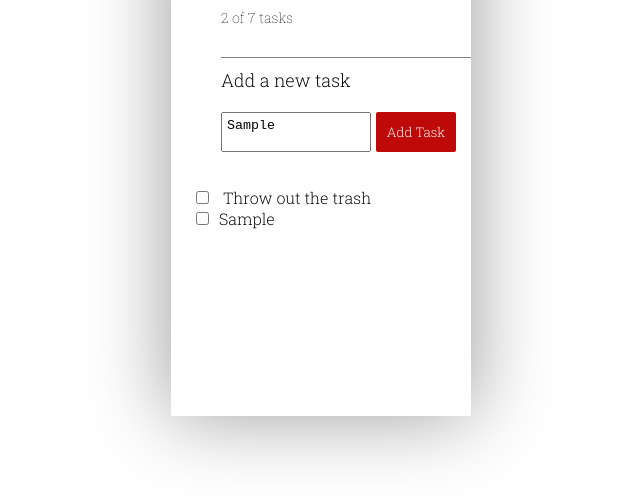
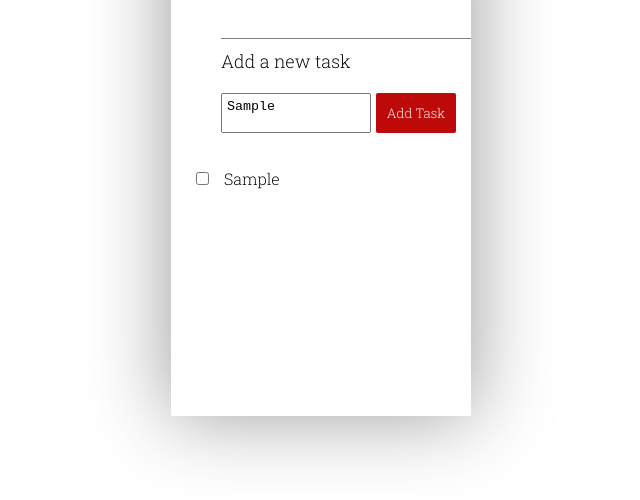
Before and after one commit to Gc0rp/tasks-list, a plain HTML site: page index.html in a window 1280 px wide. Both pictures are taken after typing "Sample" into the empty fields and a click on the button "Add Task". Shown: the part 234-734 px from the top of the page, without its empty margins (319-959 px from the left). Drawn offline with Linux system fonts and the light colour scheme.

Commit message:
Added functionality to add tasks and started programming to allow the user to remove tasks. Cleaned up task-list CSS..

```diff
--- a/index.html
+++ b/index.html
@@ -16,7 +16,7 @@
         <article>
             <header>
                 <h1 class="main-heading">My Tasks</h1>
-                <h3 class="tasks-completed">2 of 7 tasks</h3>
+                <h3 class="tasks-completed"></h3>
             </header>
         </article>
 
@@ -32,9 +32,6 @@
 
 
         <form class="tasks-list">
-            <input type="checkbox" id="task" name="task" value="task" />
-            <label for="task">Throw out the trash</label>
-
         </form>
 
 
--- a/script.js
+++ b/script.js
@@ -1,32 +1,38 @@
 const BTN_ADD_TASK = document.querySelector('.js-btn-add-task');
+const TASK_LIST = document.querySelector('.tasks-list');
 
+var todoTasks = [];
 
 function addTask(enteredTask){
 
     let groupTask = document.createElement('div');
+    groupTask.setAttribute('class', 'task');
+
     let form = document.querySelector('.tasks-list');
 
     let checkBox = document.createElement('input');
     checkBox.setAttribute('type', 'checkbox');
-    checkBox.setAttribute('id', enteredTask);
-
+    checkBox.setAttribute('class', enteredTask);
 
     let label = document.createElement('label');
-
     label.setAttribute('for', enteredTask);
     label.innerText = enteredTask;
 
     groupTask.appendChild(checkBox);
     groupTask.appendChild(label);
 
-    console.log(groupTask);
     form.appendChild(groupTask);
-
 }
 
 
 
-BTN_ADD_TASK.addEventListener('click', function buttonClicked(){
+BTN_ADD_TASK.addEventListener('click', function buttonClicked () {
     let enteredTask = document.querySelector('.task');
     addTask(enteredTask.value);
 });
+
+TASK_LIST.addEventListener('click', function taskCompleted(event) {
+    if(event.target.tagName === 'INPUT'){
+    } else if (event.target.tagName === 'LABEL') {
+    }
+});
--- a/style.css
+++ b/style.css
@@ -15,6 +15,9 @@
     box-shadow: 0px -2px 76px 2px rgba(0,0,0,0.39);
 
     font-family: 'Roboto Slab', serif;
+
+    display: flex;
+    flex-direction: column;
 }
 
 .main-heading {
@@ -75,11 +78,15 @@
     padding-bottom: 35px;
 }
 
-
 .tasks-list {
     padding-left: 25px;
+    overflow-y: auto;
 }
 
-.tasks-list label{
-    padding-left: 10px;
+.task {
+    padding-bottom: 10px;
 }
+
+.task label{
+    padding-left: 15px;
+}
```
